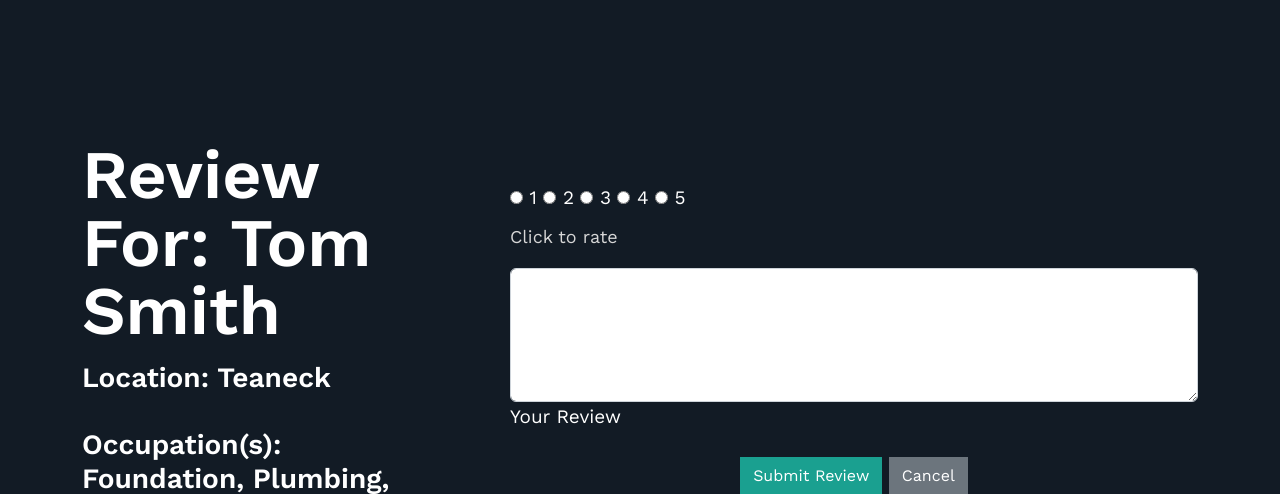
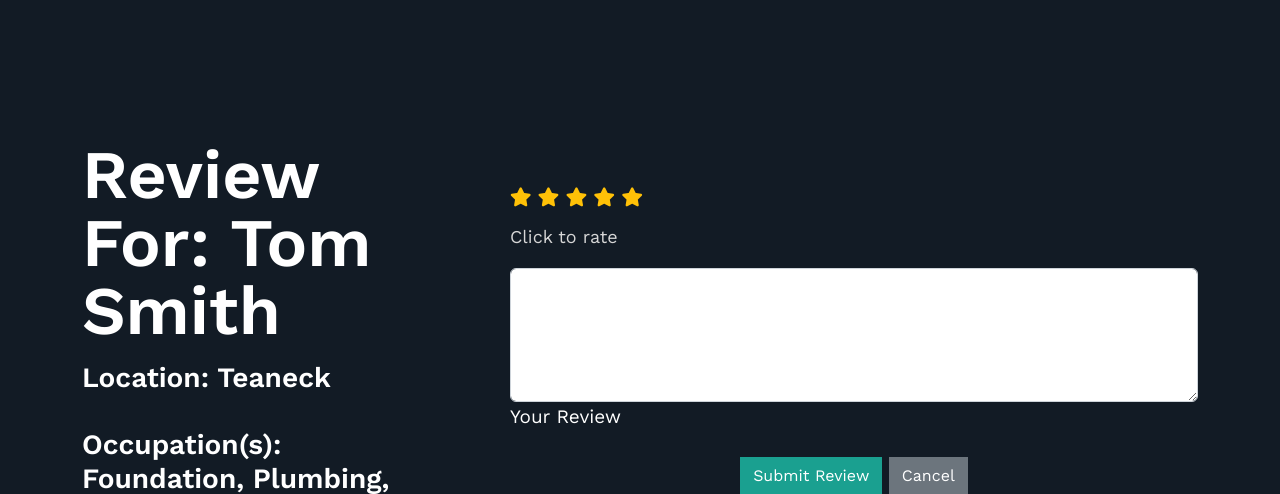
Before and after one commit to eliwiz/easyHome, a Flask app: page /submit_review/1 in a window 1280 px wide. Shown: the part 68-562 px from the top of the page. Run offline with Flask 3, Linux system fonts and the light colour scheme; a user stored in the database is signed in; data comes from the database, SQL or seed files in the repository; both versions use the stored data as it was after the commit.

Commit message:
changed star stuff

```diff
--- a/static/assets/css/style.css
+++ b/static/assets/css/style.css
@@ -218,6 +218,25 @@ a.password:hover {
   width: 100%;
   z-index: 99999;
   transition: background 0.3s ease-out;
+}
+
+.star-rating input[type="radio"] {
+  display: none; /* Hides the radio buttons */
+}
+
+.star-colored i {
+  color: #ffc107 !important; /* yellow */
+}
+
+.star-colored svg {
+  fill: #ffc107 !important;
+}
+
+.star-colored * {
+  opacity: 1 !important;
+  filter: none !important;
+  color: #ffc107 !important;
+  fill: #ffc107 !important;
 }
 
 a.navbar-brand {
--- a/templates/base.html
+++ b/templates/base.html
@@ -29,6 +29,8 @@
   <script src="{{ url_for('static', filename='assets/js/modernizr.js') }}"></script>
   <script type="module" src="https://unpkg.com/ionicons@7.1.0/dist/ionicons/ionicons.esm.js"></script>
   <script nomodule src="https://unpkg.com/ionicons@7.1.0/dist/ionicons/ionicons.js"></script>
+
+  <link rel="stylesheet" href="https://cdnjs.cloudflare.com/ajax/libs/font-awesome/5.15.4/css/all.min.css">
 </head>
 
 <body data-bs-spy="scroll" data-bs-target="#navbar-example2" tabindex="0">
--- a/templates/professionals.html
+++ b/templates/professionals.html
@@ -136,7 +136,7 @@
                   <td>
                     <a href="/submit_review/{{prof.prof_id}}">
                       {% if prof.avg_rating > 0 %}
-                      <span class="text-warning">
+                      <span class="star-colored">
                         {% for i in range(prof.avg_rating|int) %}
                         <i class="fas fa-star"></i>
                         {% endfor %}
@@ -152,7 +152,7 @@
                   </td>
                   <td>
                     {% if prof.avg_rating > 0 %}
-                    <span class="text-warning">
+                    <span class="star-colored">
                       {% for i in range(prof.avg_rating|int) %}
                       <i class="fas fa-star"></i>
                       {% endfor %}
--- a/templates/submit_review.html
+++ b/templates/submit_review.html
@@ -16,19 +16,22 @@
       <div class="col-md-8">
         <form method="POST" action="{{ url_for('submit_review', professional_id=prof.id) }}">
           <div class="text-content ps-md-5">
-              <div class="star-rating">
-                  <input type="radio" id="star5" name="rating" value="1" required />
-                  <label for="star5">1</label>
-                  <input type="radio" id="star4" name="rating" value="2" />
-                  <label for="star4">2</label>
-                  <input type="radio" id="star3" name="rating" value="3" />
-                  <label for="star3">3</label>
-                  <input type="radio" id="star2" name="rating" value="4" />
-                  <label for="star2">4</label>
-                  <input type="radio" id="star1" name="rating" value="5"/>
-                  <label for="star1">5</label>
-                  <!-- <label for="star1" class="fas fa-star"></label> -->
-              </div>
+            <div class="star-rating star-colored">
+              <input type="radio" id="star5" name="rating" value="5" required />
+              <label for="star5"><i class="fas fa-star"></i></label>
+
+              <input type="radio" id="star4" name="rating" value="4" />
+              <label for="star4"><i class="fas fa-star"></i></label>
+
+              <input type="radio" id="star3" name="rating" value="3" />
+              <label for="star3"><i class="fas fa-star"></i></label>
+
+              <input type="radio" id="star2" name="rating" value="2" />
+              <label for="star2"><i class="fas fa-star"></i></label>
+
+              <input type="radio" id="star1" name="rating" value="1" />
+              <label for="star1"><i class="fas fa-star"></i></label>
+            </div>
               <p class="mt-2">Click to rate</p>
               <div data-mdb-input-init class="form-outline mb-3 w-33">
                 <textarea class="form-control" id="comment" name="comment" rows="5" maxlength="500" required></textarea>
```
Also changed, not shown: database.db.
